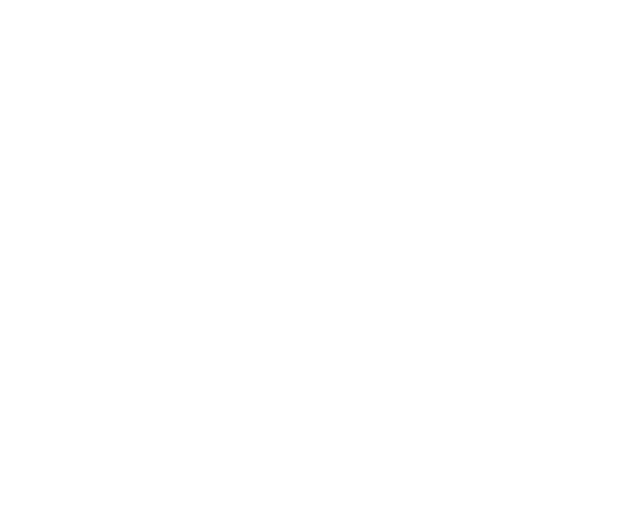
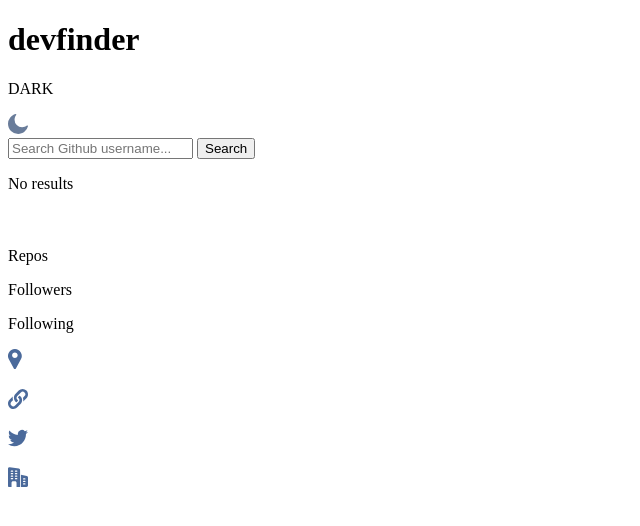
Before and after one commit to RobertBognar/github-search-task, a website: page index.html in a window 1280 px wide. Shown: the whole page, without its empty margins (0-640 px from the left). Drawn offline with Linux system fonts and the light colour scheme.

Commit message:
updated scripts & setting up html

```diff
--- a/index.html
+++ b/index.html
@@ -14,7 +14,80 @@
 </head>
 
 <body>
-    <script src="./app.js"></script>
+    <main>
+        <div class="container">
+            <div class="header">
+                <h1 class="title">devfinder</h1>
+                <div id="button-mode">
+                    <p id="text-mode">DARK</p>
+                    <div class="icon-container"><img id="mode-icon" src="./assets/images/icon-moon.svg"
+                            alt="dark mode icon"></div>
+                </div>
+            </div>
+            <div class="searchbar-active-container">
+                <label for="input">
+                    <input type="search" name="user-input" id="input" placeholder="Search Github username...">
+                </label>
+                <button class="button-search" id="submit">Search</button>
+                <div class="error">
+                    <p id="no-results">No results</p>
+                </div>
+            </div>
+            <div class="profile-container">
+                <div class="profile-content">
+                    <div class="profile-header">
+                        <img id="avatar" src="" alt="">
+                        <div class="profile-info-container">
+                            <div class="profile-name">
+                                <h2 id="name"></h2>
+                                <p id="user"></p>
+                            </div>
+                            <p id="date"></p>
+                        </div>
+                    </div>
+                    <p id="bio"></p>
+                    <div class="profile-stats-container">
+                        <div class="profile-stat">
+                            <p class="stat-title">Repos</p>
+                            <p class="stat-value" id="repos"></p>
+                        </div>
+                        <div class="profile-stat">
+                            <p class="stat-title">Followers</p>
+                            <p class="stat-value" id="followers"></p>
+                        </div>
+                        <div class="profile-stat">
+                            <p class="stat-title">Following</p>
+                            <p class="stat-value" id="following"></p>
+                        </div>
+                    </div>
+                    <div class="profile-bottom-container">
+                        <div class="profile-info">
+                            <div class="network-icons"><img src="./assets/images/icon-location.svg" alt="icon location">
+                            </div>
+                            <p id="location"></p>
+                        </div>
+                        <div class="profile-info">
+                            <div class="network-icons"><img src="./assets/images/icon-website.svg" alt="icon website">
+                            </div>
+                            <p id="page"></p>
+                        </div>
+                        <div class="profile-info">
+                            <div class="network-icons"><img src="./assets/images/icon-twitter.svg" alt="icon twitter">
+                            </div>
+                            <p id="twitter"></p>
+                        </div>
+                        <div class="profile-info">
+                            <div class="network-icons"><img src="./assets/images/icon-company.svg" alt="icon company">
+                            </div>
+                            <p id="company"></p>
+                        </div>
+                    </div>
+                </div>
+            </div>
+        </div>
+    </main>
+    <script src="./assets/scripts/app.js"></script>
+    <script src="./assets/scripts/modes.js"></script>
 </body>
 
 </html>
```
Also changed, not shown: assets/scripts/app.js (added), assets/scripts/modes.js (added).
